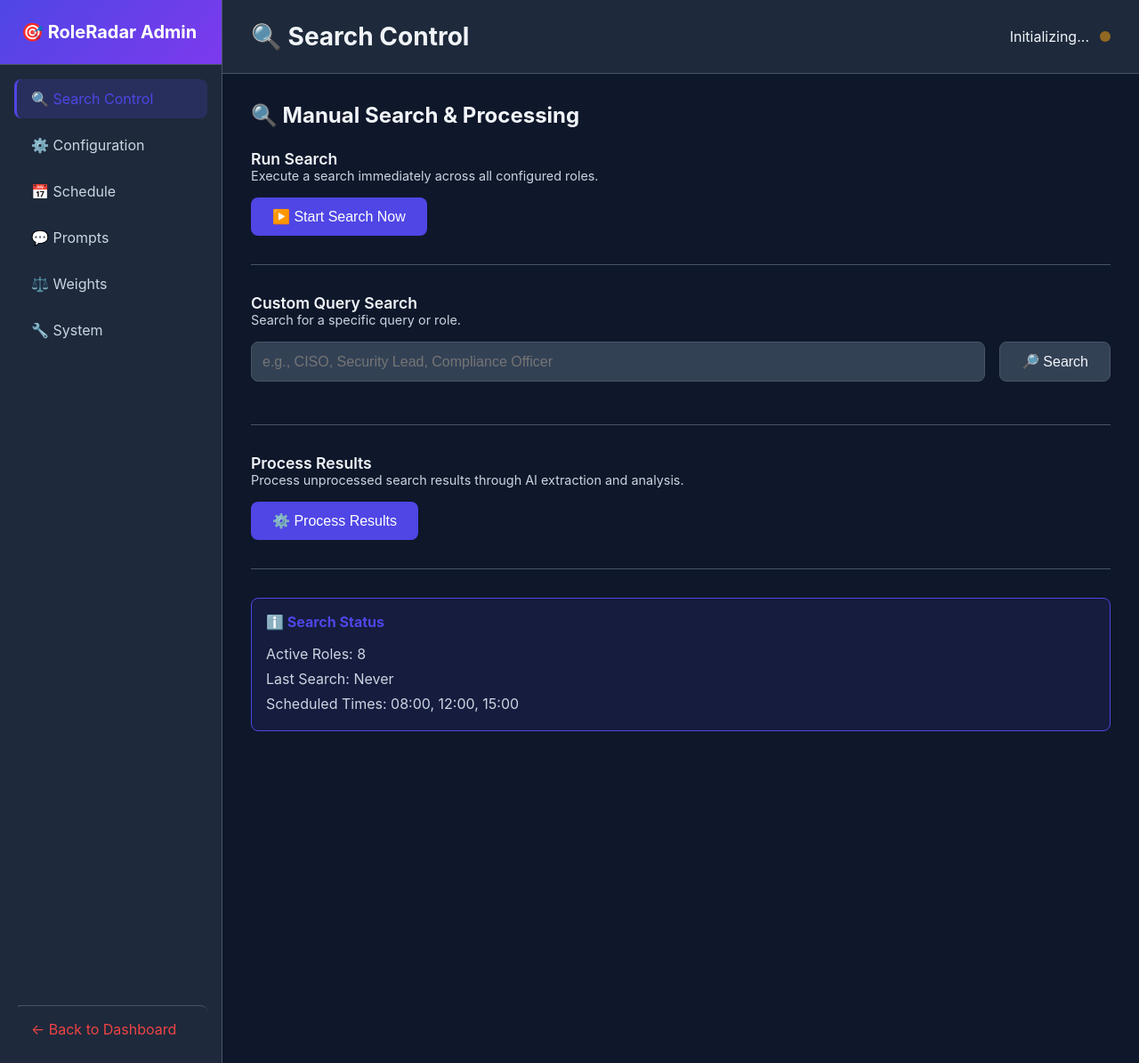
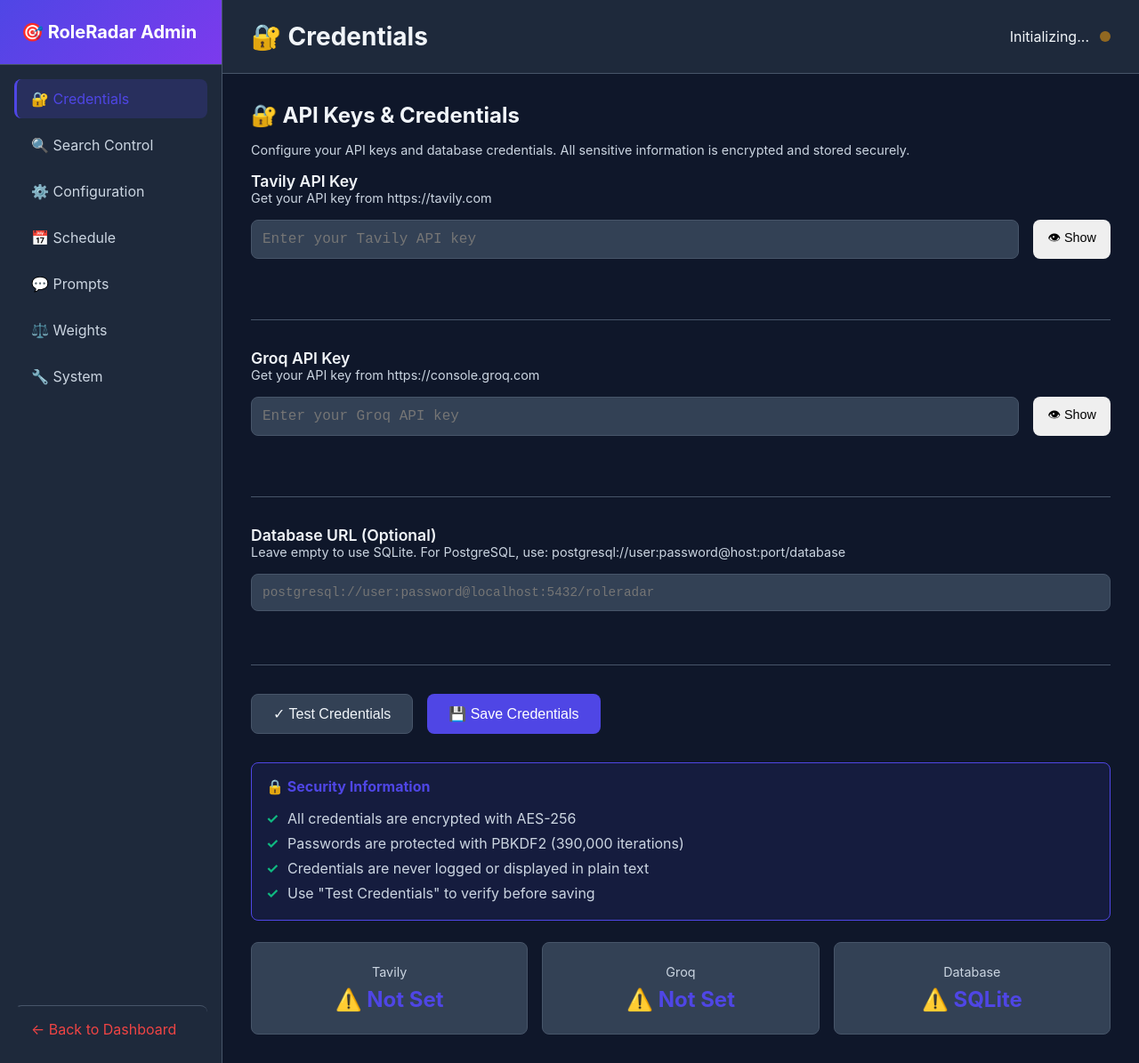
Before and after one commit to tescolopio/roleradar, a Flask app: page /admin in a window 1280 px wide. Shown: the whole page at 89% size. Run offline with Flask 3, Linux system fonts and the light colour scheme.

Commit message:
feat: Add web-based credentials management panel
- Added 3 new credential management API endpoints:
  * GET /api/credentials/status - Check if credentials are configured
  * PUT /api/credentials/update - Save API keys and database URL
  * POST /api/credentials/test - Test credentials validity

- Created Credentials section as first admin panel tab:
  * Tavily API Key input with show/hide toggle
  * Groq API Key input with show/hide toggle
  * Database URL input (optional, defaults to SQLite)
  * Security information box explaining encryption
  * Credential status indicators

- Added comprehensive credential management UI:
  * Password field toggling with show/hide buttons
  * Real-time status messages for each credential
  * Test Credentials button to validate before saving
  * Save Credentials button to persist configuration
  * Visual indicators showing configured/not configured status

- Integrated with secure storage:
  * All credentials saved to encrypted storage (AES-256)
  * Works with existing secure_config system
  * Supports database URL configuration for PostgreSQL/MySQL

- Updated admin.js:
  * loadCredentialsStatus() - Load and display credential status
  * togglePasswordField() - Show/hide password fields
  * testCredentials() - Test API keys and DB connection
  * saveCredentials() - Save credentials securely
  * Navigation now defaults to Credentials section

- Added CSS styling for credentials panel:
  * Styled password inputs and buttons
  * Status indicators and visual feedback
  * Security information box styling
  * Credential status grid with indicators

Now users can set up their entire application through the GUI:
1. Enter API keys (Tavily, Groq)
2. Configure database (optional)
3. Test credentials before saving
4. Configure search parameters
5. Start using the application

No CLI knowledge required!

```diff
--- a/src/roleradar/dashboard/app.py
+++ b/src/roleradar/dashboard/app.py
@@ -50,6 +50,142 @@
         limit = int(request.args.get('limit', 50))
         opportunities = processing_service.get_active_opportunities(limit=limit)
         return jsonify(opportunities)
+
+    # ==================== Credentials Management API ====================
+
+    @app.route('/api/credentials/status', methods=['GET'])
+    def get_credentials_status():
+        """Get credential configuration status (not the values)."""
+        return jsonify({
+            'tavily_configured': bool(config.TAVILY_API_KEY),
+            'groq_configured': bool(config.GROQ_API_KEY),
+            'database_configured': config.DATABASE_URL != 'sqlite:///roleradar.db',
+            'secure_mode': config.is_secure_mode()
+        })
+
+    @app.route('/api/credentials/update', methods=['PUT'])
+    def update_credentials():
+        """Update API keys and database credentials."""
+        try:
+            data = request.get_json()
+
+            # Validate at least one credential provided
+            tavily_key = data.get('tavily_api_key', '').strip()
+            groq_key = data.get('groq_api_key', '').strip()
+            database_url = data.get('database_url', '').strip()
+
+            if not any([tavily_key, groq_key, database_url]):
+                return jsonify({'error': 'At least one credential must be provided'}), 400
+
+            updated_fields = []
+
+            # Update Tavily API Key
+            if tavily_key:
+                config.TAVILY_API_KEY = tavily_key
+                if hasattr(config, '_secure_store') and config._secure_store:
+                    config._secure_store.set("TAVILY_API_KEY", tavily_key)
+                updated_fields.append('Tavily API Key')
+
+            # Update Groq API Key
+            if groq_key:
+                config.GROQ_API_KEY = groq_key
+                if hasattr(config, '_secure_store') and config._secure_store:
+                    config._secure_store.set("GROQ_API_KEY", groq_key)
+                updated_fields.append('Groq API Key')
+
+            # Update Database URL
+            if database_url:
+                # Validate database URL format
+                if not any(database_url.startswith(prefix) for prefix in ['postgresql://', 'sqlite:///', 'mysql://']):
+                    return jsonify({'error': 'Invalid database URL. Must start with postgresql://, sqlite:///, or mysql://'}), 400
+
+                config.DATABASE_URL = database_url
+                if hasattr(config, '_secure_store') and config._secure_store:
+                    config._secure_store.set("DATABASE_URL", database_url)
+                updated_fields.append('Database URL')
+
+            # Save to secure storage if available
+            if hasattr(config, '_secure_store') and config._secure_store:
+                config._secure_store.save()
+
+            return jsonify({
+                'success': True,
+                'message': f'Updated: {", ".join(updated_fields)}',
+                'updated_fields': updated_fields,
+                'status': get_credentials_status().get_json()
+            })
+        except Exception as e:
+            return jsonify({'error': str(e), 'message': 'Failed to update credentials'}), 500
+
+    @app.route('/api/credentials/test', methods=['POST'])
+    def test_credentials():
+        """Test if API keys and database connection work."""
+        try:
+            results = {}
+
+            # Test Tavily API
+            if config.TAVILY_API_KEY:
+                try:
+                    tavily = TavilySearchService()
+                    results['tavily'] = {
+                        'status': 'valid',
+                        'message': 'Tavily API key is configured and valid'
+                    }
+                except Exception as e:
+                    results['tavily'] = {
+                        'status': 'invalid',
+                        'message': f'Tavily API error: {str(e)}'
+                    }
+            else:
+                results['tavily'] = {
+                    'status': 'not_configured',
+                    'message': 'Tavily API key not configured'
+                }
+
+            # Test Groq API
+            if config.GROQ_API_KEY:
+                try:
+                    groq = GroqAnalysisService()
+                    if groq.client:
+                        results['groq'] = {
+                            'status': 'valid',
+                            'message': 'Groq API key is configured and valid'
+                        }
+                    else:
+                        results['groq'] = {
+                            'status': 'invalid',
+                            'message': 'Groq client initialization failed'
+                        }
+                except Exception as e:
+                    results['groq'] = {
+                        'status': 'invalid',
+                        'message': f'Groq API error: {str(e)}'
+                    }
+            else:
+                results['groq'] = {
+                    'status': 'not_configured',
+                    'message': 'Groq API key not configured'
+                }
+
+            # Test Database Connection
+            try:
+                db_status = db_service.get_status()
+                results['database'] = {
+                    'status': 'valid' if db_status.get('status') == 'ready' else 'invalid',
+                    'message': f"{db_status.get('type')} database is {db_status.get('status')}"
+                }
+            except Exception as e:
+                results['database'] = {
+                    'status': 'invalid',
+                    'message': f'Database connection error: {str(e)}'
+                }
+
+            return jsonify({
+                'success': True,
+                'results': results
+            })
+        except Exception as e:
+            return jsonify({'error': str(e), 'message': 'Failed to test credentials'}), 500
 
     # ==================== Configuration Management API ====================
 
--- a/src/roleradar/dashboard/static/css/admin.css
+++ b/src/roleradar/dashboard/static/css/admin.css
@@ -235,6 +235,11 @@
 
 .btn-danger:hover {
     background: #dc2626;
+}
+
+.btn-small {
+    padding: 0.5rem 1rem;
+    font-size: 0.9rem;
 }
 
 .button-group {
@@ -653,3 +658,95 @@
         width: 100%;
     }
 }
+
+/* Credentials Panel Styles */
+
+.credential-input {
+    padding: 0.75rem;
+    background: var(--surface-alt);
+    border: 1px solid var(--border-color);
+    border-radius: 0.5rem;
+    color: var(--text-primary);
+    font-family: 'Courier New', monospace;
+    font-size: 0.95rem;
+}
+
+.credential-input:focus {
+    outline: none;
+    border-color: var(--primary-color);
+    box-shadow: 0 0 0 3px rgba(79, 70, 229, 0.1);
+}
+
+.credential-status {
+    margin-top: 0.5rem;
+    font-size: 0.85rem;
+    color: var(--text-secondary);
+    min-height: 20px;
+}
+
+.credential-status.success {
+    color: var(--success);
+}
+
+.credential-status.error {
+    color: var(--error);
+}
+
+.credentials-info-box {
+    background: rgba(79, 70, 229, 0.1);
+    border: 1px solid var(--primary-color);
+    border-radius: 0.5rem;
+    padding: 1rem;
+    margin-top: 2rem;
+    margin-bottom: 1.5rem;
+}
+
+.credentials-info-box strong {
+    color: var(--primary-color);
+    display: block;
+    margin-bottom: 0.75rem;
+}
+
+.credentials-info-box ul {
+    list-style: none;
+    margin-top: 0.75rem;
+}
+
+.credentials-info-box li {
+    padding: 0.25rem 0;
+    color: var(--text-secondary);
+    padding-left: 1.5rem;
+    position: relative;
+}
+
+.credentials-info-box li:before {
+    content: "✓";
+    position: absolute;
+    left: 0;
+    color: var(--success);
+    font-weight: bold;
+}
+
+.credentials-status-grid {
+    display: grid;
+    grid-template-columns: repeat(auto-fit, minmax(150px, 1fr));
+    gap: 1rem;
+    margin-top: 1.5rem;
+}
+
+.full-width {
+    width: 100%;
+    padding: 0.75rem;
+    background: var(--surface-alt);
+    border: 1px solid var(--border-color);
+    border-radius: 0.5rem;
+    color: var(--text-primary);
+    font-family: 'Courier New', monospace;
+    font-size: 0.9rem;
+}
+
+.full-width:focus {
+    outline: none;
+    border-color: var(--primary-color);
+    box-shadow: 0 0 0 3px rgba(79, 70, 229, 0.1);
+}
--- a/src/roleradar/dashboard/static/js/admin.js
+++ b/src/roleradar/dashboard/static/js/admin.js
@@ -5,7 +5,7 @@
 
 class AdminDashboard {
     constructor() {
-        this.currentSection = 'search-control';
+        this.currentSection = 'credentials';
         this.originalConfig = {};
         this.init();
     }
@@ -13,8 +13,9 @@
     async init() {
         this.setupEventListeners();
         await this.loadSystemStatus();
+        await this.loadCredentialsStatus();
         await this.loadConfiguration();
-        this.showSection('search-control');
+        this.showSection('credentials');
     }
 
     // ==================== Event Setup ====================
@@ -28,6 +29,12 @@
                 this.showSection(section);
             });
         });
+
+        // Credentials
+        document.getElementById('btn-show-tavily')?.addEventListener('click', () => this.togglePasswordField('tavily-key'));
+        document.getElementById('btn-show-groq')?.addEventListener('click', () => this.togglePasswordField('groq-key'));
+        document.getElementById('btn-test-credentials')?.addEventListener('click', () => this.testCredentials());
+        document.getElementById('btn-save-credentials')?.addEventListener('click', () => this.saveCredentials());
 
         // Search Control
         document.getElementById('btn-run-search')?.addEventListener('click', () => this.runSearch());
@@ -83,6 +90,7 @@
 
         // Update title
         const titles = {
+            'credentials': '🔐 Credentials',
             'search-control': '🔍 Search Control',
             'configuration': '⚙️ Configuration',
             'schedule': '📅 Schedule',
@@ -93,6 +101,134 @@
 
         document.getElementById('section-title').textContent = titles[sectionId] || 'Dashboard';
         this.currentSection = sectionId;
+    }
+
+    // ==================== Credentials Management ====================
+
+    async loadCredentialsStatus() {
+        try {
+            const response = await fetch('/api/credentials/status');
+            const data = await response.json();
+
+            // Update credential status indicators
+            document.getElementById('tavily-check').textContent =
+                data.tavily_configured ? '✅ Configured' : '⚠️ Not Set';
+            document.getElementById('groq-check').textContent =
+                data.groq_configured ? '✅ Configured' : '⚠️ Not Set';
+            document.getElementById('database-check').textContent =
+                data.database_configured ? '✅ Custom' : '⚠️ SQLite';
+        } catch (error) {
+            console.error('Error loading credentials status:', error);
+        }
+    }
+
+    togglePasswordField(fieldId) {
+        const field = document.getElementById(fieldId);
+        const btn = event.target;
+
+        if (field.type === 'password') {
+            field.type = 'text';
+            btn.textContent = '🙈 Hide';
+        } else {
+            field.type = 'password';
+            btn.textContent = '👁 Show';
+        }
+    }
+
+    async testCredentials() {
+        try {
+            const btn = document.querySelector('#btn-test-credentials');
+            btn.disabled = true;
+            btn.textContent = '⏳ Testing...';
+
+            const response = await fetch('/api/credentials/test', {
+                method: 'POST'
+            });
+
+            const data = await response.json();
+
+            if (response.ok) {
+                // Update individual credential status
+                if (data.results.tavily) {
+                    const tavily = data.results.tavily;
+                    const tavStatus = document.getElementById('tavily-status');
+                    tavStatus.className = `credential-status ${tavily.status === 'valid' ? 'success' : 'error'}`;
+                    tavStatus.textContent = `${tavily.status === 'valid' ? '✅' : '❌'} ${tavily.message}`;
+                }
+
+                if (data.results.groq) {
+                    const groq = data.results.groq;
+                    const groqStatus = document.getElementById('groq-status');
+                    groqStatus.className = `credential-status ${groq.status === 'valid' ? 'success' : 'error'}`;
+                    groqStatus.textContent = `${groq.status === 'valid' ? '✅' : '❌'} ${groq.message}`;
+                }
+
+                if (data.results.database) {
+                    const db = data.results.database;
+                    const dbStatus = document.getElementById('database-status');
+                    dbStatus.className = `credential-status ${db.status === 'valid' ? 'success' : 'error'}`;
+                    dbStatus.textContent = `${db.status === 'valid' ? '✅' : '❌'} ${db.message}`;
+                }
+
+                this.showStatus('credentials', '✅ Credential testing completed', 'success');
+            } else {
+                this.showStatus('credentials', `❌ ${data.error}`, 'error');
+            }
+        } catch (error) {
+            this.showStatus('credentials', `❌ Error: ${error.message}`, 'error');
+        } finally {
+            const btn = document.querySelector('#btn-test-credentials');
+            btn.disabled = false;
+            btn.textContent = '✓ Test Credentials';
+        }
+    }
+
+    async saveCredentials() {
+        try {
+            const tavilyKey = document.getElementById('tavily-key').value.trim();
+            const groqKey = document.getElementById('groq-key').value.trim();
+            const databaseUrl = document.getElementById('database-url').value.trim();
+
+            if (!tavilyKey && !groqKey && !databaseUrl) {
+                this.showStatus('credentials', '❌ At least one credential must be provided', 'error');
+                return;
+            }
+
+            const btn = document.querySelector('#btn-save-credentials');
+            btn.disabled = true;
+            btn.textContent = '💾 Saving...';
+
+            const response = await fetch('/api/credentials/update', {
+                method: 'PUT',
+                headers: { 'Content-Type': 'application/json' },
+                body: JSON.stringify({
+                    tavily_api_key: tavilyKey,
+                    groq_api_key: groqKey,
+                    database_url: databaseUrl
+                })
+            });
+
+            const data = await response.json();
+
+            if (response.ok) {
+                this.showStatus('credentials', `✅ ${data.message}`, 'success');
+
+                // Clear password fields after successful save
+                document.getElementById('tavily-key').value = '';
+                document.getElementById('groq-key').value = '';
+
+                // Update credential status
+                await this.loadCredentialsStatus();
+            } else {
+                this.showStatus('credentials', `❌ ${data.error || data.message}`, 'error');
+            }
+        } catch (error) {
+            this.showStatus('credentials', `❌ Error: ${error.message}`, 'error');
+        } finally {
+            const btn = document.querySelector('#btn-save-credentials');
+            btn.disabled = false;
+            btn.textContent = '💾 Save Credentials';
+        }
     }
 
     // ==================== System Status ====================
--- a/src/roleradar/dashboard/templates/admin.html
+++ b/src/roleradar/dashboard/templates/admin.html
@@ -14,7 +14,10 @@
                 <h2>🎯 RoleRadar Admin</h2>
             </div>
             <nav class="sidebar-nav">
-                <a href="#search-control" class="nav-item active" data-section="search-control">
+                <a href="#credentials" class="nav-item active" data-section="credentials">
+                    🔐 Credentials
+                </a>
+                <a href="#search-control" class="nav-item" data-section="search-control">
                     🔍 Search Control
                 </a>
                 <a href="#configuration" class="nav-item" data-section="configuration">
@@ -42,14 +45,78 @@
         <main class="admin-content">
             <!-- Header -->
             <header class="admin-header">
-                <h1 id="section-title">Search Control</h1>
+                <h1 id="section-title">Credentials</h1>
                 <div class="status-indicator">
                     <span id="status-text">Initializing...</span>
                     <div id="status-dot" class="status-dot loading"></div>
                 </div>
             </header>
 
-            <!-- Search Control Section -->
+            <!-- Credentials Section -->
+            <section id="credentials" class="admin-section active">
+                <div class="section-content">
+                    <h2>🔐 API Keys & Credentials</h2>
+                    <p class="description">Configure your API keys and database credentials. All sensitive information is encrypted and stored securely.</p>
+
+                    <div class="control-group">
+                        <label>Tavily API Key</label>
+                        <p class="description">Get your API key from https://tavily.com</p>
+                        <div class="input-group">
+                            <input type="password" id="tavily-key" placeholder="Enter your Tavily API key" class="credential-input">
+                            <button id="btn-show-tavily" class="btn btn-small">👁 Show</button>
+                        </div>
+                        <div id="tavily-status" class="credential-status"></div>
+                    </div>
+
+                    <div class="control-group">
+                        <label>Groq API Key</label>
+                        <p class="description">Get your API key from https://console.groq.com</p>
+                        <div class="input-group">
+                            <input type="password" id="groq-key" placeholder="Enter your Groq API key" class="credential-input">
+                            <button id="btn-show-groq" class="btn btn-small">👁 Show</button>
+                        </div>
+                        <div id="groq-status" class="credential-status"></div>
+                    </div>
+
+                    <div class="control-group">
+                        <label>Database URL (Optional)</label>
+                        <p class="description">Leave empty to use SQLite. For PostgreSQL, use: postgresql://user:password@host:port/database</p>
+                        <input type="text" id="database-url" placeholder="postgresql://user:password@localhost:5432/roleradar" class="full-width">
+                        <div id="database-status" class="credential-status"></div>
+                    </div>
+
+                    <div class="button-group">
+                        <button id="btn-test-credentials" class="btn btn-secondary">✓ Test Credentials</button>
+                        <button id="btn-save-credentials" class="btn btn-primary">💾 Save Credentials</button>
+                    </div>
+                    <div id="credentials-status" class="status-box"></div>
+
+                    <div class="credentials-info-box">
+                        <strong>🔒 Security Information</strong>
+                        <ul>
+                            <li>All credentials are encrypted with AES-256</li>
+                            <li>Passwords are protected with PBKDF2 (390,000 iterations)</li>
+                            <li>Credentials are never logged or displayed in plain text</li>
+                            <li>Use "Test Credentials" to verify before saving</li>
+                        </ul>
+                    </div>
+
+                    <div class="credentials-status-grid">
+                        <div class="status-card">
+                            <div class="status-card-label">Tavily</div>
+                            <div id="tavily-check" class="status-card-value">⚠️ Not Set</div>
+                        </div>
+                        <div class="status-card">
+                            <div class="status-card-label">Groq</div>
+                            <div id="groq-check" class="status-card-value">⚠️ Not Set</div>
+                        </div>
+                        <div class="status-card">
+                            <div class="status-card-label">Database</div>
+                            <div id="database-check" class="status-card-value">⚠️ SQLite</div>
+                        </div>
+                    </div>
+                </div>
+            </section>
             <section id="search-control" class="admin-section active">
                 <div class="section-content">
                     <h2>🔍 Manual Search & Processing</h2>
```
